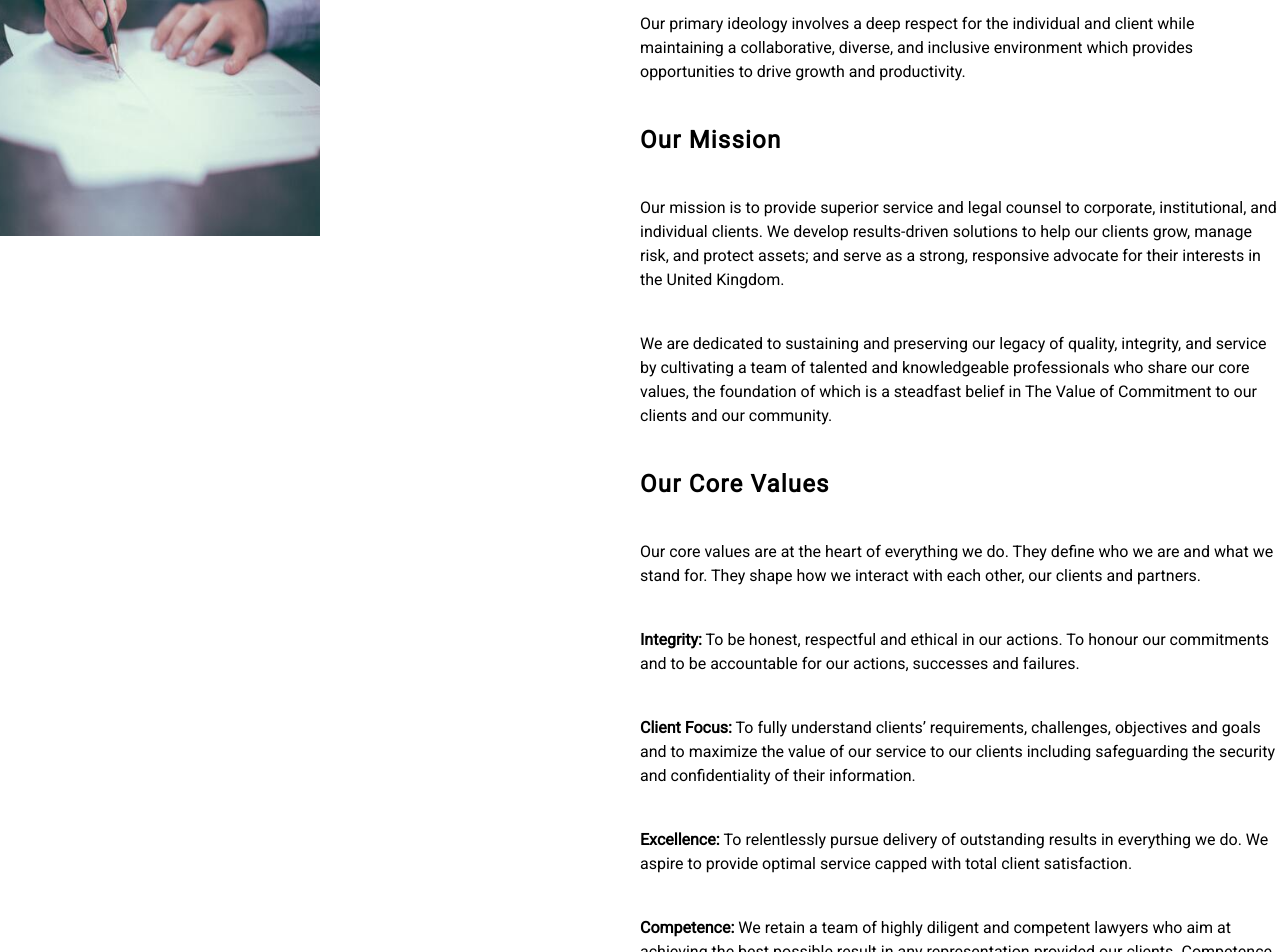
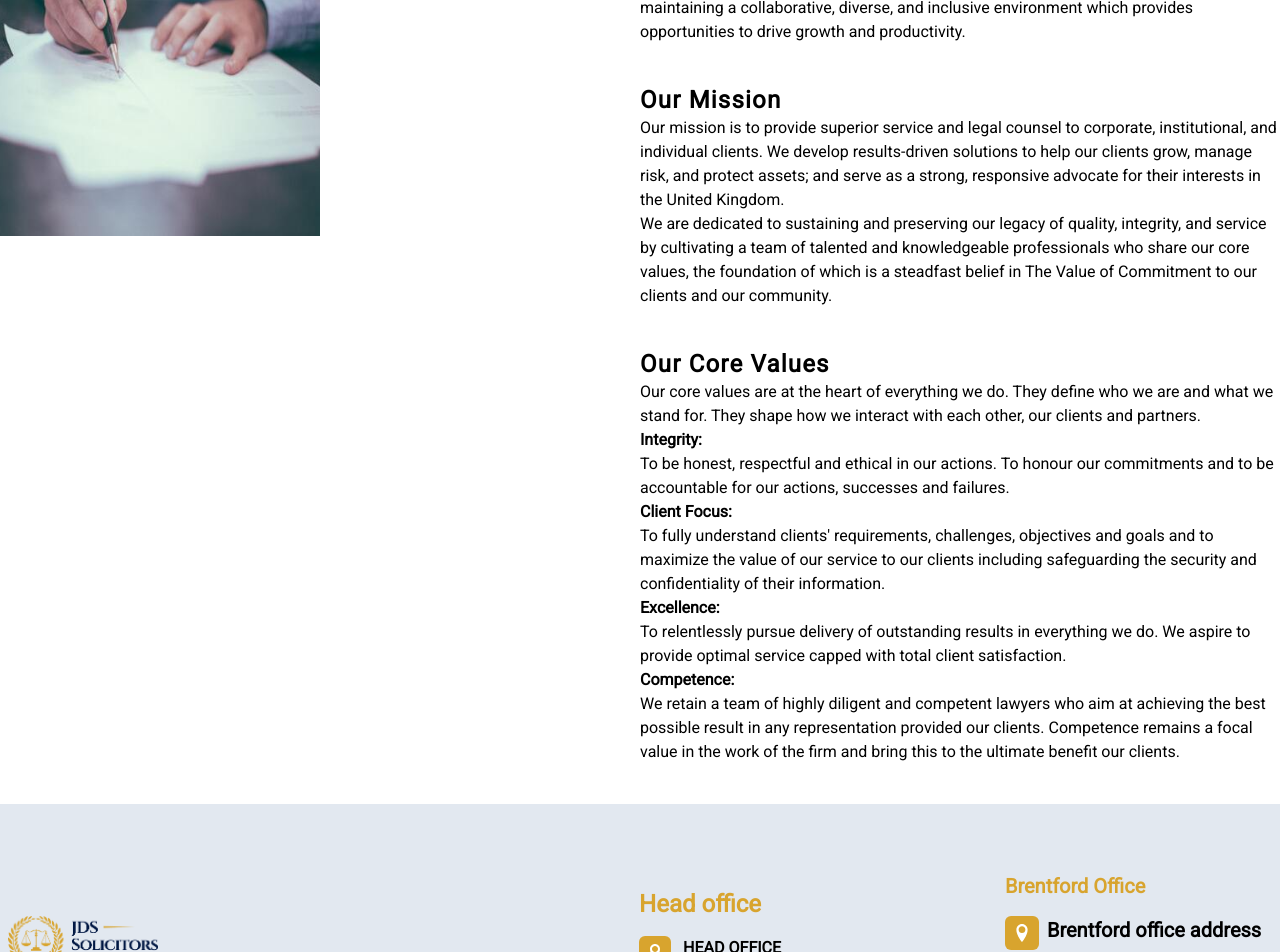
Before and after one commit to coolrass1/jdswebsiteapp, a Next.js app: page /mission-vision in a window 1280 px wide. Shown: the part 680-1632 px from the top of the page. Built offline with nearby package versions, Linux system fonts and the light colour scheme.

Commit message:
upgrade to 16s

```diff
--- a/app/about/page.jsx
+++ b/app/about/page.jsx
@@ -9,11 +9,11 @@ import { arealist } from "../components/Datas";
 const Aboutus = () => {
   //md:bg-[url("/images/slider2.jpeg")] md:bg-auto md:bg-center
   return (
-    <>
-      <section>
+    <main>
       <Banner />
-        <div>
-          <h1 className="text-4xl py-8 text-center uppercase font-extrabold text-secondary ">
+      <section aria-labelledby="about-heading">
+        <header>
+          <h1 id="about-heading" className="text-4xl py-8 text-center uppercase font-extrabold text-secondary ">
             WHO ARE WE?
           </h1>
           <p className=" text-base pt-0 pb-7 text-center  font-extrabold text-secondary ">
@@ -21,31 +21,33 @@ const Aboutus = () => {
             solicitors, offering a client-centred and flexible legal service to
             its clients and associates alike.
           </p>
-        </div>
-        <div>
-          <h1 className="text-4xl py-11 text-center uppercase font-extrabold text-secondary ">
-            {" "}
+        </header>
+      </section>
+      <section aria-labelledby="team-heading">
+        <header>
+          <h2 id="team-heading" className="text-4xl py-11 text-center uppercase font-extrabold text-secondary ">
             The Team
-          </h1>
+          </h2>
+        </header>
         <div className="container max-w-screen-xl mx-auto flex flex-col md:flex-row md:gap-2 md:px-24 md:flex-wrap">
-            {" "}
           {teams.map((t, i) => (
             <TeamCard key={i} props={t} />
           ))}
         </div>
-        </div>
       </section>
-      <section className="py-24 bg-slate-50">
-        <h1 className="text-center text-3xl font-extrabold">
+      <section className="py-24 bg-slate-50" aria-labelledby="practice-areas-heading">
+        <header>
+          <h2 id="practice-areas-heading" className="text-center text-3xl font-extrabold">
             WE PRACTICE IN THE FOLLOWING AREAS OF LAW
-        </h1>
+          </h2>
+        </header>
         <div className="flex flex-col gap-3 md:flex-row md:flex-wrap container max-w-screen-xl mx-auto">
           {arealist.map((a, i) => (
             <AreaLawCard props={a} key={i} />
           ))}
         </div>
       </section>
-    </>
+    </main>
   );
 };
 
--- a/app/components/TeamCard.jsx
+++ b/app/components/TeamCard.jsx
@@ -1,29 +1,31 @@
 import React from 'react'
-import SocialLogo from './SocialLogo'
+
 import Image from 'next/image'
 import SocialLogo1 from './SocialLogo1'
 
 const TeamCard = ({props}) => {
   return (
-    <div className='px-2 pt-4  hover:scale-105 transition-all  w-[350px] border-2 shadow-xl  my-4  pb-28'>
-    <div className=' relative    max-w-[300px] h-[450px] mx-auto bg-red-50 '>
+    <article className='px-2 pt-4  hover:scale-105 transition-all  w-[350px] border-2 shadow-xl  my-4  pb-28'>
+    <figure className=' relative    max-w-[300px] h-[450px] mx-auto bg-red-50 '>
     <Image
             src={props.url}
              width={300}
              height={300}
              quality={100}
-            alt="footer"
+            alt={`Photo of ${props.title}`}
             priority
 
           />
-    <div className='z-10 rounded-md bg-white p-5 flex flex-col gap-4 absolute bottom-[-100px] left-5'>
-        <SocialLogo1/>
-        <h1 className='text-center uppercase text-primary'>{props.title}</h1>
+    <figcaption className='z-10 rounded-md bg-white p-5 flex flex-col gap-4 absolute bottom-[-100px] left-5'>
+        <nav aria-label="Social media links">
+          <SocialLogo1/>
+        </nav>
+        <h3 className='text-center uppercase text-primary'>{props.title}</h3>
         <p className='text-center uppercase'>{props.text}</p>
 
-    </div>
-    </div>
-    </div>
+    </figcaption>
+    </figure>
+    </article>
   )
 }
 
--- a/app/mission-vision/page.jsx
+++ b/app/mission-vision/page.jsx
@@ -20,38 +20,43 @@ const Mission = () => {
 
 }
   return (
-    <section className="">
+    <main>
       <Banner />
-      <div className=" relative px-3 md:px-0 container max-w-screen-xl mx-auto flex flex-col md:flex-row mt-10 py-10 overflow-hidden">
+      <article className=" relative px-3 md:px-0 container max-w-screen-xl mx-auto flex flex-col md:flex-row mt-10 py-10 overflow-hidden">
         {/* <button className="ml-2 px-4 py-1 flex  justify-center items-center gap-2 bg-blue-400 text-white">
         <div className="h-5 w-5 border-4 border-t-primary rounded-full hover:animate-ping"></div>
         processing
       </button> */}
 
-        <div className=" flex-1">
-          <div className="w-80 h-96 bg-[url('/images/about_thumbnail.jpeg')] bg-center bg-cover flex justify-center items-center">
-            <div onClick={showSidebar} className={`${isModalopen?"opacity-0":"animate-ping ease-in duration-700"}  h-20 w-20 z-10 border-2 border-white text-primary flex justify-center items-center rounded-full`}>
-              <FaPlay />
-            </div>
-          </div>
+        <aside className=" flex-1">
+          <figure className="w-80 h-96 bg-[url('/images/about_thumbnail.jpeg')] bg-center bg-cover flex justify-center items-center">
+            <button onClick={showSidebar} className={`${isModalopen?"opacity-0":"animate-ping ease-in duration-700"}  h-20 w-20 z-10 border-2 border-white text-primary flex justify-center items-center rounded-full`} aria-label="Play video about our mission and vision">
+              <FaPlay aria-hidden="true" />
+            </button>
+          </figure>
           {/* {isModalopen && <Modal Handleclick={Handleclick}/>} */}
-        </div>
+        </aside>
         <div className="flex-1 flex flex-col gap-10 ">
+          <header>
             <h1 className="text-5xl font-extrabold ">
               About Our Mission And Vision
             </h1>
-          <h5 className="text-2xl tracking-wider font-extrabold ">
+          </header>
+          <section aria-labelledby="vision-heading">
+            <h2 id="vision-heading" className="text-2xl tracking-wider font-extrabold ">
               Our Vision
-          </h5>
+            </h2>
             <p>
               Our primary ideology involves a deep respect for the individual and
               client while maintaining a collaborative, diverse, and inclusive
               environment which provides opportunities to drive growth and
               productivity.
             </p>
-          <h5 className="text-2xl tracking-wider font-extrabold ">
+          </section>
+          <section aria-labelledby="mission-heading">
+            <h2 id="mission-heading" className="text-2xl tracking-wider font-extrabold ">
               Our Mission
-          </h5>
+            </h2>
             <p>
               Our mission is to provide superior service and legal counsel to
               corporate, institutional, and individual clients. We develop
@@ -66,41 +71,45 @@ const Mission = () => {
               foundation of which is a steadfast belief in The Value of Commitment
               to our clients and our community.
             </p>
-          <h5 className="text-2xl tracking-wider font-extrabold ">
+          </section>
+          <section aria-labelledby="values-heading">
+            <h2 id="values-heading" className="text-2xl tracking-wider font-extrabold ">
               Our Core Values
-          </h5>
+            </h2>
             <p>
               Our core values are at the heart of everything we do. They define
               who we are and what we stand for. They shape how we interact with
               each other, our clients and partners.
             </p>
-          <p>
-            <span className="font-bold">Integrity:</span> To be honest,
+            <dl>
+              <dt className="font-bold">Integrity:</dt>
+              <dd>To be honest,
               respectful and ethical in our actions. To honour our commitments and
-            to be accountable for our actions, successes and failures.
-          </p>
-          <p>
-            <span className="font-bold">Client Focus:</span> To fully understand
-            clients’ requirements, challenges, objectives and goals and to
+              to be accountable for our actions, successes and failures.</dd>
+
+              <dt className="font-bold">Client Focus:</dt>
+              <dd>To fully understand
+              clients' requirements, challenges, objectives and goals and to
               maximize the value of our service to our clients including
-            safeguarding the security and confidentiality of their information.
-          </p>
-          <p>
-            <span className="font-bold">Excellence: </span>To relentlessly
+              safeguarding the security and confidentiality of their information.</dd>
+
+              <dt className="font-bold">Excellence:</dt>
+              <dd>To relentlessly
               pursue delivery of outstanding results in everything we do. We
               aspire to provide optimal service capped with total client
-            satisfaction.
-          </p>
-          <p>
-            <span className="font-bold">Competence: </span>We retain a team of
+              satisfaction.</dd>
+
+              <dt className="font-bold">Competence:</dt>
+              <dd>We retain a team of
               highly diligent and competent lawyers who aim at achieving the best
               possible result in any representation provided our clients.
               Competence remains a focal value in the work of the firm and bring
-            this to the ultimate benefit our clients.
-          </p>
+              this to the ultimate benefit our clients.</dd>
+            </dl>
+          </section>
         </div>
-      </div>
-    </section>
+      </article>
+    </main>
   );
 };
 
--- a/next.config.js
+++ b/next.config.js
@@ -1,6 +1,6 @@
 /** @type {import('next').NextConfig} */
 const nextConfig = {images: {
-    qualities: [25, 50, 75, 100],
+    qualities: [100, 25, 50, 70, 75],
   },}
 
 module.exports = nextConfig
```
Lines whose indentation alone changed are shown as unchanged.
